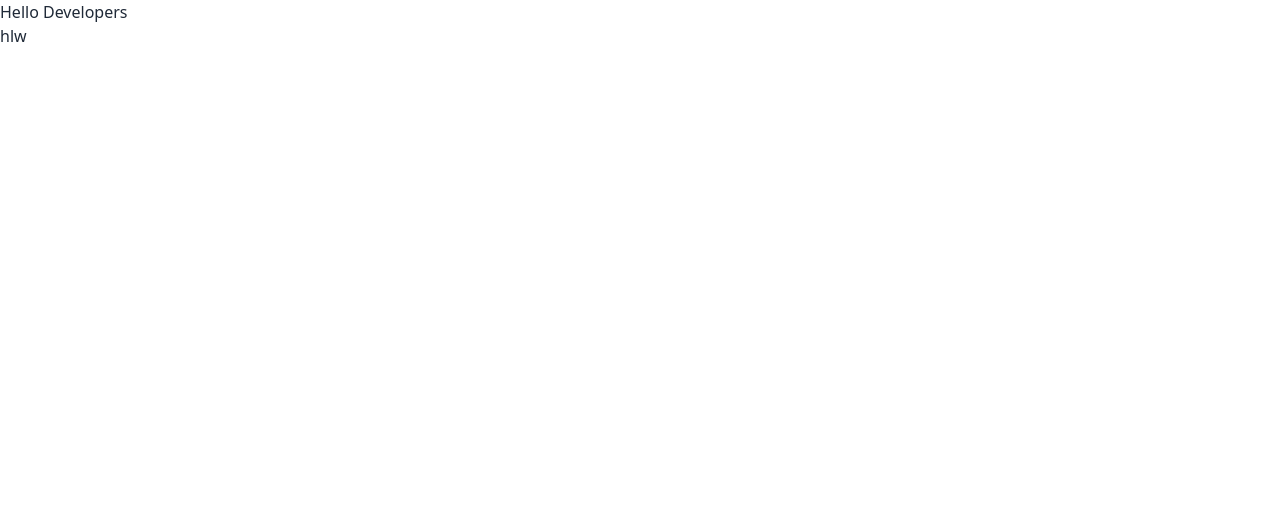
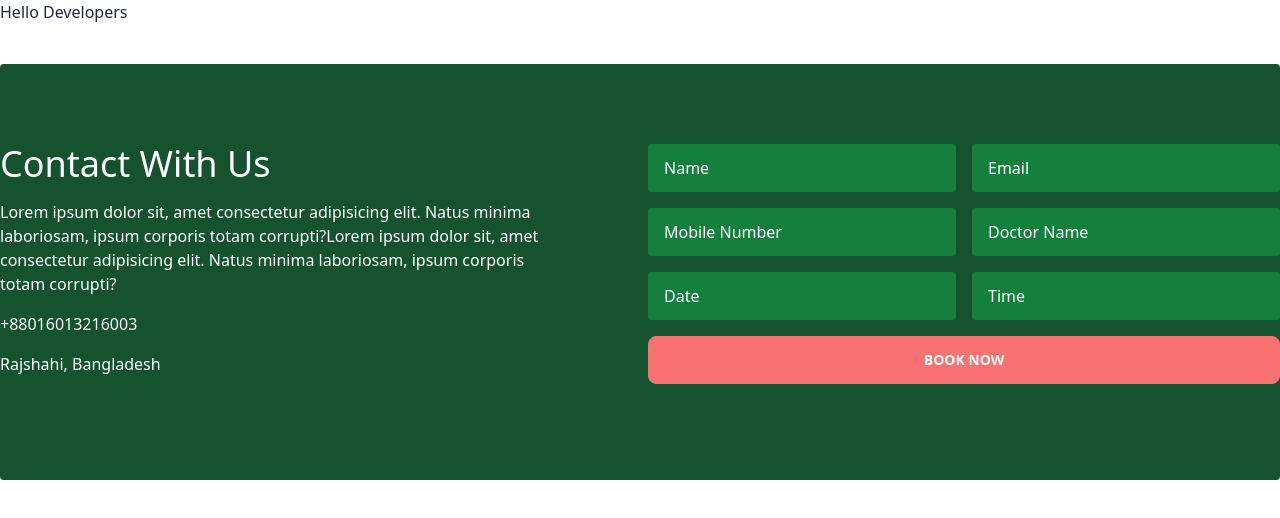
Before and after one commit to munimulinfo/Doc-House, a React (Vite) app: page / in a window 1280 px wide. Shown: the top 518 px of the page. Built offline with nearby package versions, Linux system fonts and the light colour scheme.

Commit message:
Created Contact Section

```diff
--- a/src/Components/Contact.jsx
+++ b/src/Components/Contact.jsx
@@ -2,9 +2,49 @@ import React from 'react';
 
 const Contact = () => {
     return (
-        <div>
-            Contact
+        <section className='bg-green-900 py-20 my-10 text-white rounded'>
+       <div className='mx-auto max-w-7xl'>
+       <div className='grid lg:grid-cols-2 gap-4'>
+            <div className='space-y-4'>
+                <h1 className='text-4xl font-medium'>Contact With Us</h1>
+                <p className='pr-20'>Lorem ipsum dolor sit, amet consectetur adipisicing elit. Natus minima laboriosam, ipsum corporis totam corrupti?Lorem ipsum dolor sit, amet consectetur adipisicing elit. Natus minima laboriosam, ipsum corporis totam corrupti?
+                </p>
+                <p>+88016013216003</p>
+                <p>Rajshahi, Bangladesh</p>
+
+            </div>
+            <div>
+
+                <form className='bg-green-900'>
+                    <div className='grid grid-cols-2 gap-4 rounded'>
+                    <div>
+                        <input className='bg-green-700 px-4 py-3 w-full rounded' type="text" value="Name"  />
+                    </div>
+                    <div>
+                        <input className='bg-green-700 px-4 py-3 w-full rounded'  type="text" value="Email"  />
+                    </div>
+                    <div>
+                        <input className='bg-green-700 px-4 py-3 w-full rounded'  type="text" value="Mobile Number" />
+                    </div>
+                    <div>
+                        <input className='bg-green-700 px-4 py-3 w-full rounded'  type="text" value="Doctor Name"  />
+                    </div>
+                    <div>
+                        <input className='bg-green-700 px-4 py-3 w-full rounded'  type="text" value="Date" />
+                    </div>
+                    <div>
+                        <input className='bg-green-700 px-4 py-3 w-full rounded'  type="text" value="Time"  />
+                    </div>
+                    </div>
+                    <div className='my-4'>
+                    <button className="btn btn-error text-white w-full">Book Now</button>
+                    </div>
+                </form>
+
+            </div>
         </div>
+       </div>
+        </section>
     );
 };
 
--- a/src/Pages/Home/Home.jsx
+++ b/src/Pages/Home/Home.jsx
@@ -1,9 +1,10 @@
 import React from 'react';
+import Contact from '../../Components/Contact';
 
 const Home = () => {
     return (
         <div>
-            hlw
+            <Contact></Contact>
         </div>
     );
 };
```
